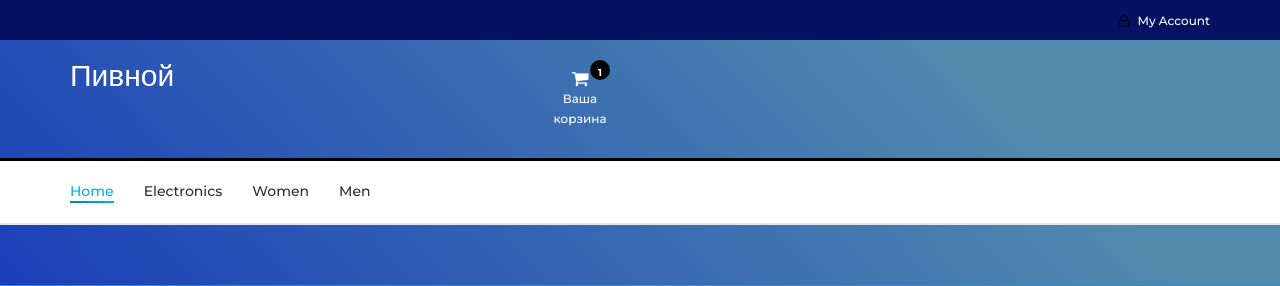
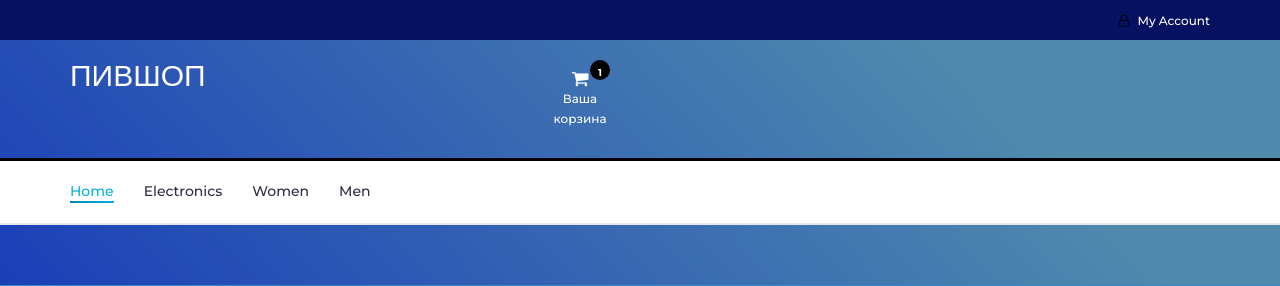
Before and after one commit to Lyub1m1y/shop, a PHP site: page /myfiles/cart.php in a window 1280 px wide. Shown: the top 286 px of the page. Run offline with PHP 8.4, Linux system fonts and the light colour scheme; data comes from the database, SQL or seed files in the repository; data that the repository does not hold is empty; some libraries are stand-ins or nearby versions.

```diff
--- a/header.php
+++ b/header.php
@@ -166,7 +166,7 @@ session_start();
 						<div class="col-md-3">
 							<div class="header-logo">
 								<a href="#" class="logo">
-								<font style="font-style:bold; font-size: 30px;color: white;font-family: sans-serif"><a style="color:white">Пивной</a>
+								<font style="font-style:bold; font-size: 30px;color: white;font-family: sans-serif"><a style="color:white">ПИВШОП</a>
                                     </font>
 
 								</a>
```
